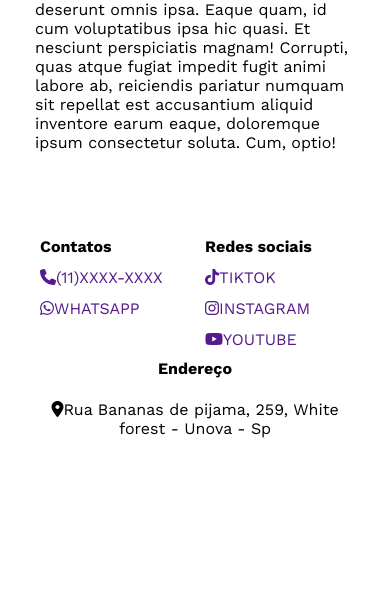
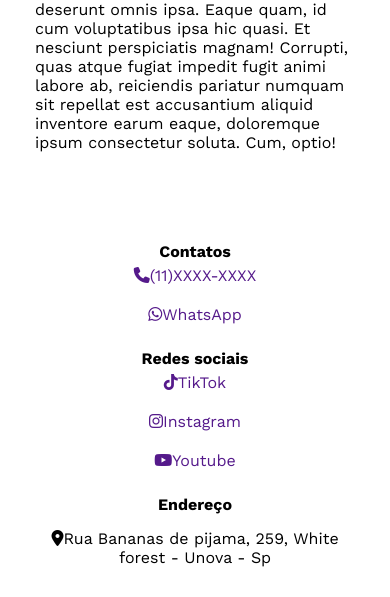
Before and after one commit to SaulloRibeiro/Trabalho-clinica-estetica, a PHP site: page /procedimentos.html in a window 390 px wide. Shown: the part 4876-5473 px from the top of the page. Before the commit the page ends 5314 px from the top, so only its background shows below. Run offline with PHP 8.4, Linux system fonts and the light colour scheme; some web fonts are replaced.

Commit message:
organizando o footer dos arquivos: index.html e procedimentos.html

```diff
--- a/assets/css/procedimentos/mobile.css
+++ b/assets/css/procedimentos/mobile.css
@@ -67,30 +67,29 @@
     }
 
     div.container-links-footer{
-        display: grid;
-        align-content: center;
-        grid-template-columns: 1fr 1fr;
-        gap: 10px 20px;
+        display: flex;
+        flex-direction: column;
     }
 
-    div.link-contatos{
-        grid-column-start: 1;
-        grid-column-end: 2;
+    div.container-links-footer a{
+        text-transform: capitalize;
+        margin-bottom: 20px;
     }
 
-    /* div.link-redes-sociais{
-    } */
+    div.link-contatos, div.link-redes-sociais{
+        width: 100%;
+    }
 
     div.container-endereco-footer{
-        grid-column-start: 1;
-        grid-column-end: 3;
+        display: flex;
+        flex-direction: column;
+        align-content: center;
+        width: 100%;
     }
 
-    .container-links-footer > div {
-        align-items: center;
+    div.container-endereco-footer  p{
         text-align: center;
     }
-
 
     li#btn-fechar{
         display: block;
--- a/assets/css/procedimentos/style.css
+++ b/assets/css/procedimentos/style.css
@@ -86,13 +86,14 @@ h3{
     font-size: 1.5em;
 }
 
-
 h1,h2,h3{
     font-family: "Playfair Display", serif;
 }
 
-
-
+h4{
+    text-align: center;
+    padding: 5px;
+}
 
 p{
     padding: 10px;
@@ -104,7 +105,6 @@ footer{
     width: 100%;
     margin-top: 30px;
 }
-
 
 div.logo-empresa{
     width: 250px;
@@ -147,39 +147,29 @@ p.valor-monetario{
     text-align: center;
 }
 
-
 div.container-footer{
     display: flex;
     justify-content: center;
-    gap: 300px;
+}
+
+div.container-footer  a{
+    margin: auto;
+    width: 40%;
 }
 
 div.container-links-footer{
+    width: 100%;
     display: flex;
     justify-content: space-between;
-    width: 100%;
 }
 
-div.container-links-footer > div{
-    display: flex;
-    flex-direction: column;
-    align-items: flex-start;
-    gap: 12px;
+div.link-contatos, div.link-redes-sociais{
+    width: 30%;
 }
 
-div.container-links-footer > div.container-endereco-footer{
-    align-items: center;
-    text-align: center;
+div.container-endereco-footer{
+    width: 40%;
 }
-
-
-div.link-contatos{
-    margin-left: 20px;
-}
-
-
-
-
 
 li#btn-fechar{
     display: none;
```
Also changed, not shown: assets/css/index/mobile.css (+18 -16 lines).
